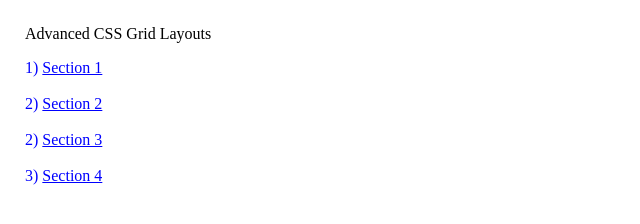
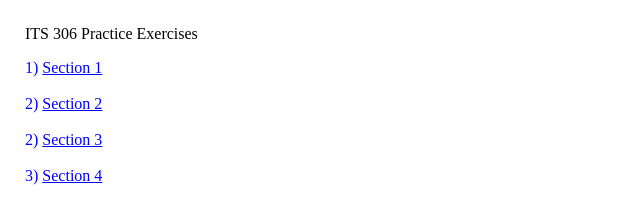
Before and after one commit to danielcn18/WM-ITS-306-Practice-Exercise, a plain HTML site: page index.html in a window 1280 px wide. Shown: the full height of the page, 0-640 px from the left. Drawn offline with Linux system fonts and the light colour scheme.

Commit message:
Updated - 5.15.23

```diff
--- a/index.html
+++ b/index.html
@@ -21,7 +21,7 @@
 </head>
 <body>
     <div id="links">
-        <p>Advanced CSS Grid Layouts</p>
+        <p>ITS 306 Practice Exercises</p>
         <a href="./section1.html">1) <u>Section 1</u></a><br><br>
         <a href="./section2.html">2) <u>Section 2</u></a><br><br>
         <a href="./section3.html">2) <u>Section 3</u></a><br><br>
```
